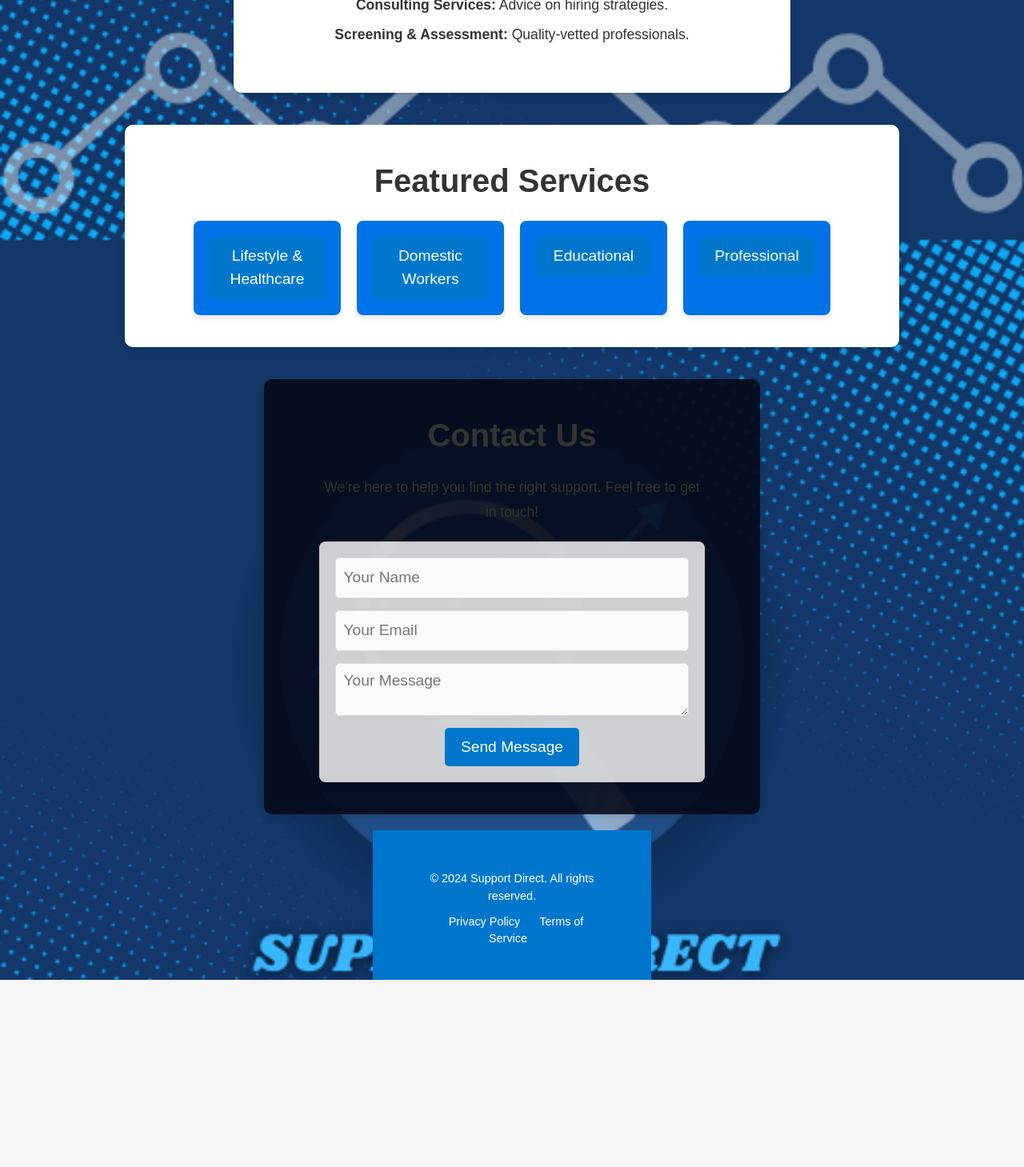
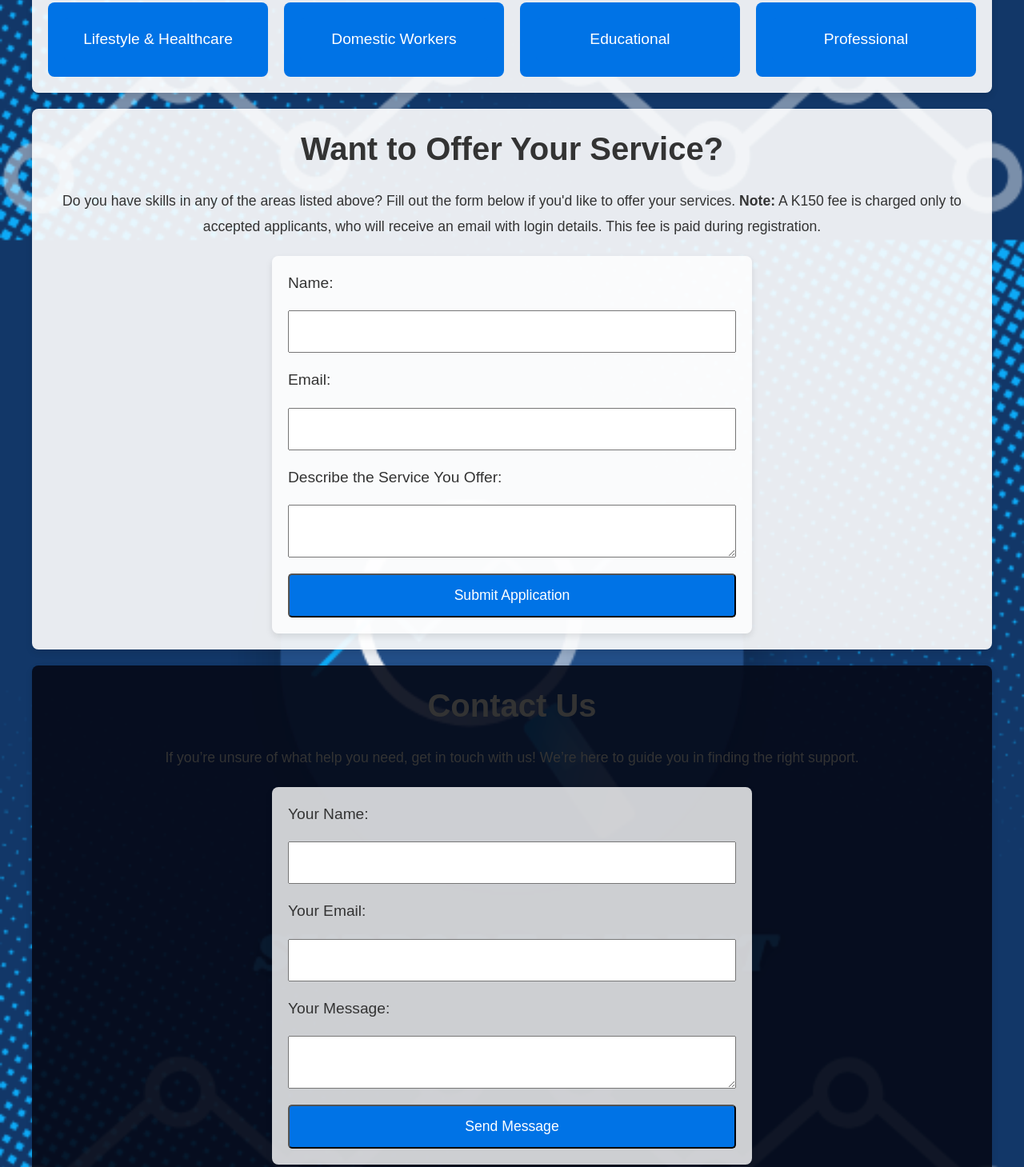
Before and after one commit to chibesa240/SupportDirect, a plain HTML site: page index.html in a window 1280 px wide. Shown: the part 980-2439 px from the top of the page at 80% size. Before the commit the page ends 2205 px from the top, so only its background shows below. Drawn offline with Linux system fonts and the light colour scheme.

Commit message:
Update index.html

```diff
--- a/index.html
+++ b/index.html
@@ -5,170 +5,25 @@
     <meta name="viewport" content="width=device-width, initial-scale=1.0">
     <title>Support Direct - Staffing & Recruitment Services</title>
     <link rel="stylesheet" href="style.css">
-    <link rel="stylesheet" href="https://cdnjs.cloudflare.com/ajax/libs/font-awesome/6.0.0-beta3/css/all.min.css">
-    <style>
-        /* Basic Styles and Reset */
-        * {
-            margin: 0;
-            padding: 0;
-            box-sizing: border-box;
-        }
+</head>
+<body class="light-mode">
 
-        body {
-            font-family: Arial, sans-serif;
-            display: flex;
-            flex-direction: column;
-            align-items: center;
-            color: #333;
-            background-color: #f5f5f5;
-        }
-
-        .container {
-            max-width: 1200px;
-            margin: 0 auto;
-            padding: 20px;
-            width: 90%;
-        }
-
-        /* Header Section */
-        .header {
-            text-align: center;
-            padding: 20px;
-            background-color: #0077cc;
-            color: white;
-            font-size: 1.2rem;
-        }
-
-        .logo img {
-            max-width: 150px;
-            margin: 0 auto;
-        }
-
-        /* About, Services, and Contact Sections */
-        section {
-            background: white;
-            border-radius: 10px;
-            padding: 20px;
-            box-shadow: 0 4px 8px rgba(0, 0, 0, 0.1);
-            margin: 20px 0;
-            text-align: center;
-        }
-
-        h2 {
-            color: #0077cc;
-            margin-bottom: 15px;
-        }
-
-        p {
-            margin-bottom: 15px;
-        }
-
-        /* Featured Services */
-        .service-categories {
-            display: flex;
-            flex-wrap: wrap;
-            gap: 20px;
-            justify-content: center;
-        }
-
-        .job-listing {
-            flex: 1 1 100px;
-            padding: 15px;
-            background-color: #e0f7ff;
-            border-radius: 8px;
-            box-shadow: 0 4px 6px rgba(0, 0, 0, 0.1);
-            transition: transform 0.3s;
-        }
-
-        .job-listing:hover {
-            transform: scale(1.05);
-        }
-
-        .apply-now-button {
-            display: inline-block;
-            padding: 10px 15px;
-            background-color: #0077cc;
-            color: white;
-            border-radius: 5px;
-            text-decoration: none;
-        }
-
-        .apply-now-button:hover {
-            background-color: #005fa3;
-        }
-
-        /* Contact and Apply Form Styles */
-        form {
-            display: flex;
-            flex-direction: column;
-            gap: 15px;
-            align-items: center;
-        }
-
-        input[type="text"],
-        input[type="email"],
-        textarea {
-            width: 100%;
-            max-width: 500px;
-            padding: 10px;
-            border: 1px solid #ddd;
-            border-radius: 5px;
-            background-color: #fafafa;
-        }
-
-        button {
-            padding: 10px 20px;
-            background-color: #0077cc;
-            color: white;
-            border: none;
-            border-radius: 5px;
-            cursor: pointer;
-            transition: background-color 0.3s;
-        }
-
-        button:hover {
-            background-color: #005fa3;
-        }
-
-        /* Footer Section */
-        footer {
-            background-color: #0077cc;
-            color: white;
-            text-align: center;
-            padding: 20px;
-            font-size: 0.9rem;
-        }
-
-        .footer-links a {
-            color: white;
-            text-decoration: none;
-            margin: 0 10px;
-        }
-
-        .footer-links a:hover {
-            text-decoration: underline;
-        }
-
-        /* Responsive Design */
-        @media (max-width: 768px) {
-            .service-categories {
-                flex-direction: column;
-            }
-        }
-    </style>
-</head>
-<body>
-    <!-- Header Section -->
+    <!-- Header Section with Logo -->
     <header class="header">
-        <div class="container">
+        <div class="container flex-container">
             <div class="logo">
-                <img src="logo.png" alt="Support Direct Logo">
+                <img src="logo.png" alt="Support Direct Logo" class="logo-img">
             </div>
-            <h1>Support Direct - Staffing & Recruitment</h1>
+            <nav class="nav-links">
+                <a href="#about">About Us</a>
+                <a href="#services">Services</a>
+                <a href="#apply-service">Apply</a>
+                <a href="#contact">Contact</a>
+            </nav>
         </div>
     </header>
 
-    <!-- About Section -->
+    <!-- About Us Section with Background Gradient -->
     <section id="about" class="about">
         <div class="container">
             <h2>About Us</h2>
@@ -176,24 +31,25 @@
         </div>
     </section>
 
-    <!-- Services Section -->
+    <!-- Services Section with Icons -->
     <section id="services" class="services">
         <div class="container">
-            <h2>Our Services</h2>
-            <p>Whether you need temporary or full-time support, we've got you covered.</p>
+            <h2>What Help Do You Need?</h2>
+            <p>Whether you need someone for a short time or a long-term solution, we’re here to assist:</p>
             <ul>
-                <li><strong>Temporary/Full-Time Support:</strong> Find professionals for any commitment length.</li>
-                <li><strong>Consulting Services:</strong> Advice on hiring strategies.</li>
-                <li><strong>Screening & Assessment:</strong> Quality-vetted professionals.</li>
+                <li><i class="fas fa-user-clock"></i><strong> Temporary/Full-Time Support:</strong> Find professionals for short or long commitments.</li>
+                <li><i class="fas fa-comments"></i><strong> Consulting Services:</strong> Get advice on the best hiring strategies.</li>
+                <li><i class="fas fa-check-circle"></i><strong> Screening & Assessment:</strong> We carefully vet every professional for quality.</li>
             </ul>
         </div>
     </section>
 
-    <!-- Featured Services Section -->
+    <!-- Featured Services Section with Responsive Cards -->
     <section class="jobs">
         <div class="container">
             <h2>Featured Services</h2>
-            <div class="service-categories">
+            <p>Here are some types of skilled professionals we can help you connect with:</p>
+            <div class="service-categories flex-container">
                 <div class="job-listing">
                     <a href="service_request_form.html" class="apply-now-button">Lifestyle & Healthcare</a>
                 </div>
@@ -201,38 +57,65 @@
                     <a href="service_request_form.html" class="apply-now-button">Domestic Workers</a>
                 </div>
                 <div class="job-listing">
-                    <a href="service_request_form.html" class="apply-now-button">Educational</a>
+                    <a href="https://chibesa240.github.io/SupportDirect/service_request_form.html" class="apply-now-button">Educational</a>
                 </div>
                 <div class="job-listing">
-                    <a href="service_request_form.html" class="apply-now-button">Professional</a>
+                    <a href="https://chibesa240.github.io/SupportDirect/service_request_form.html" class="apply-now-button">Professional</a>
                 </div>
             </div>
         </div>
     </section>
 
-    <!-- Contact Section -->
-    <section id="contact">
+    <!-- Apply Service Section with Form -->
+    <section id="apply-service" class="apply-service">
         <div class="container">
-            <h2>Contact Us</h2>
-            <p>We're here to help you find the right support. Feel free to get in touch!</p>
+            <h2>Want to Offer Your Service?</h2>
+            <p>Do you have skills in any of the areas listed above? Fill out the form below if you'd like to offer your services. <strong>Note:</strong> A K150 fee is charged only to accepted applicants, who will receive an email with login details. This fee is paid during registration.</p>
             <form action="#" method="post">
-                <input type="text" id="name" name="name" placeholder="Your Name" required>
-                <input type="email" id="email" name="email" placeholder="Your Email" required>
-                <textarea id="message" name="message" placeholder="Your Message" required></textarea>
-                <button type="submit">Send Message</button>
+                <label for="applicant-name">Name:</label>
+                <input type="text" id="applicant-name" name="applicant-name" required>
+
+                <label for="applicant-email">Email:</label>
+                <input type="email" id="applicant-email" name="applicant-email" required>
+
+                <label for="service-offered">Describe the Service You Offer:</label>
+                <textarea id="service-offered" name="service-offered" required></textarea>
+
+                <button type="submit" class="cta-btn">Submit Application</button>
             </form>
         </div>
     </section>
 
-    <!-- Footer Section -->
+    <!-- Contact Us Section -->
+    <section id="contact">
+        <div class="container">
+            <h2>Contact Us</h2>
+            <p>If you’re unsure of what help you need, get in touch with us! We’re here to guide you in finding the right support.</p>
+            <form action="#" method="post">
+                <label for="name">Your Name:</label>
+                <input type="text" id="name" name="name" required>
+
+                <label for="email">Your Email:</label>
+                <input type="email" id="email" name="email" required>
+
+                <label for="message">Your Message:</label>
+                <textarea id="message" name="message" required></textarea>
+
+                <button type="submit" class="cta-btn">Send Message</button>
+            </form>
+        </div>
+    </section>
+
+    <!-- Footer Section with Icons -->
     <footer>
         <div class="container">
             <p>&copy; 2024 Support Direct. All rights reserved.</p>
-            <div class="footer-links">
-                <a href="#">Privacy Policy</a>
-                <a href="#">Terms of Service</a>
-            </div>
+            <a href="https://chibesa240.github.io/SupportDirect/log_in.html" class="service-request-button">LOG IN</a>
         </div>
     </footer>
+
+    <!-- Font Awesome for Icons -->
+    <script src="https://kit.fontawesome.com/a076d05399.js" crossorigin="anonymous"></script>
+    <script src="script.js"></script>
 </body>
 </html>
```
